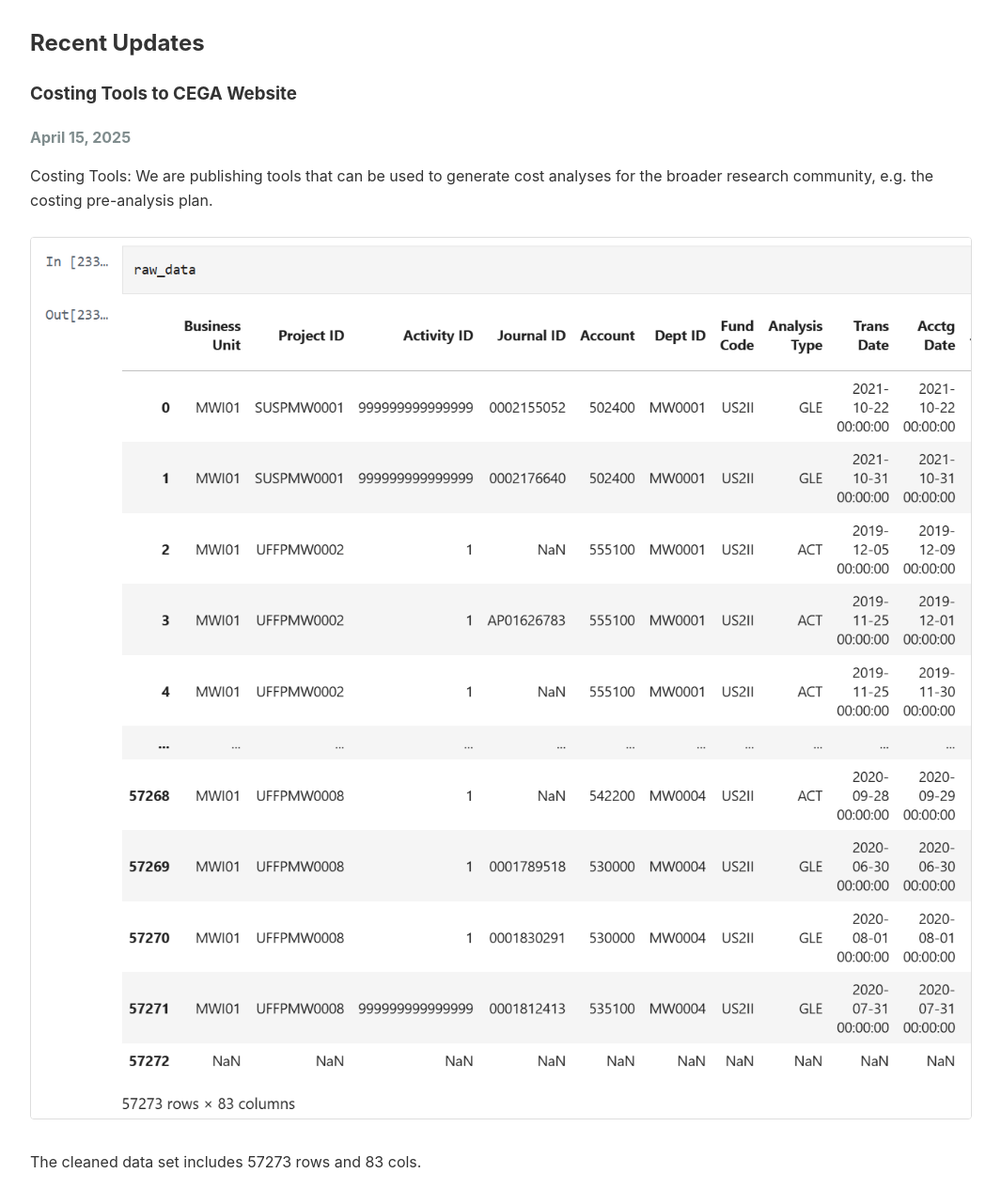
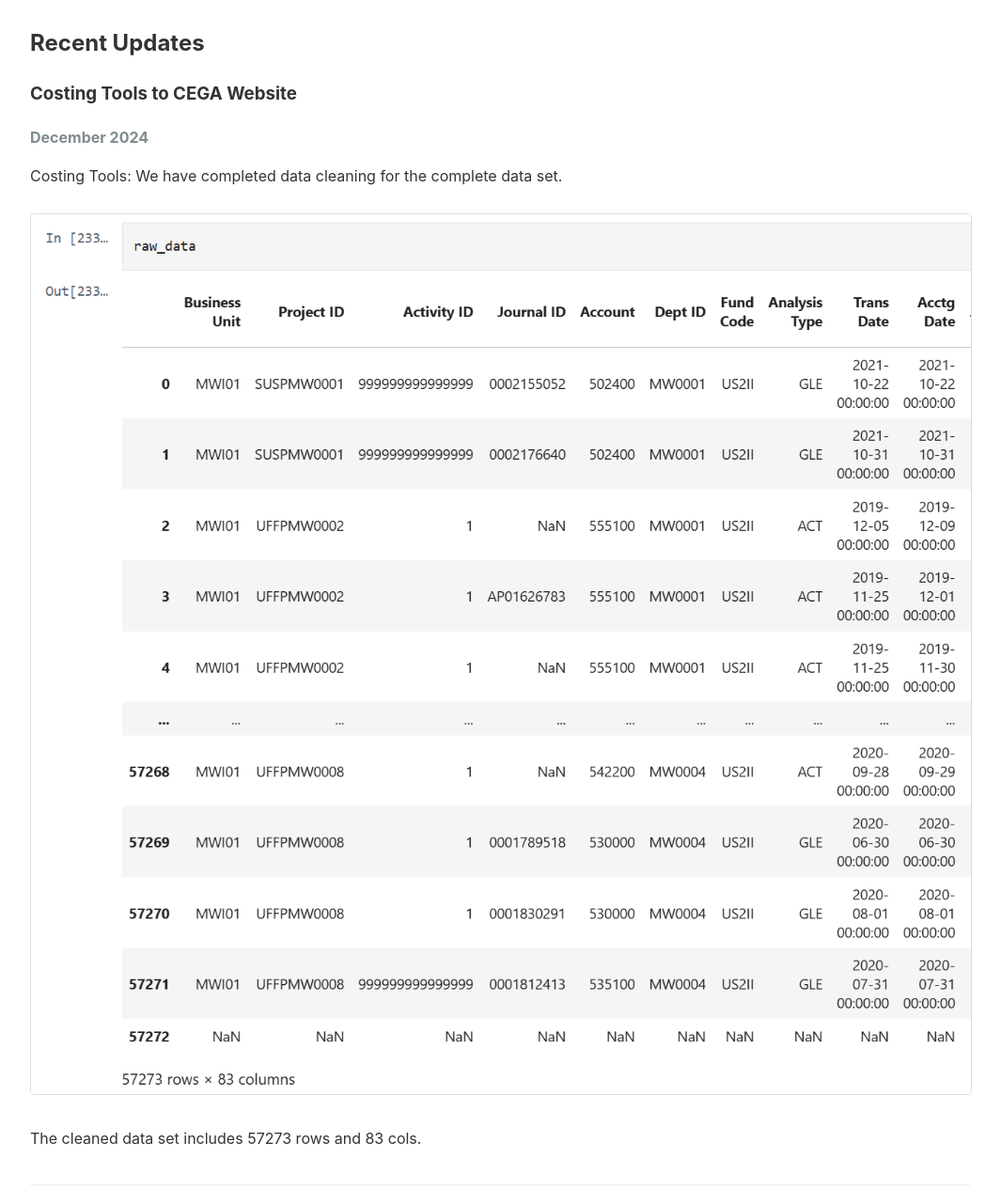
Before and after one commit to lizbrown2000/Titukulane-Project-Dashboard, a plain HTML site: page index.html in a window 1280 px wide. Shown: the part 1555-2820 px from the top of the page at 94% size, without its empty margins (108-1173 px from the left). Drawn offline with Linux system fonts and the light colour scheme.

Commit message:
Update index.html

```diff
--- a/index.html
+++ b/index.html
@@ -153,13 +153,7 @@
 
     <h2>Recent Updates</h2>
 
-    <div class="update-container">
-        <h3>Costing Tools to CEGA Website</h3>
-        <p class="update-date">April 15, 2025</p>
-        <p>Costing Tools: We are publishing tools that can be used to generate cost analyses for the broader research community, e.g. the costing pre-analysis plan.</p>
-        <img src="assets/images/ttkdatashot.png" alt="User Interface Screenshot" class="screenshot">
-        <p>The cleaned data set includes 57273 rows and 83 cols.</p>
-    </div>
+
 
        <div class="update-container">
         <h3>Costing Tools to CEGA Website</h3>
@@ -179,6 +173,12 @@
             <li>Implemented query caching</li>
             <li>Reduced redundant data calls</li>
         </ul> --!>
+
+            <div class="update-container">
+        <h3>Costing Tools to CEGA Website</h3>
+        <p class="update-date">April 15, 2025</p>
+        <p>Costing Tools: We are publishing tools that can be used to generate cost analyses for the broader research community, e.g. the costing pre-analysis plan.</p>
+    </div>
     </div>
 
 
```
